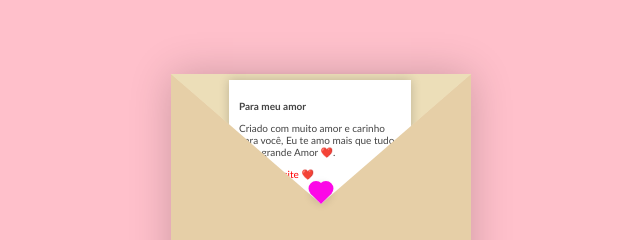
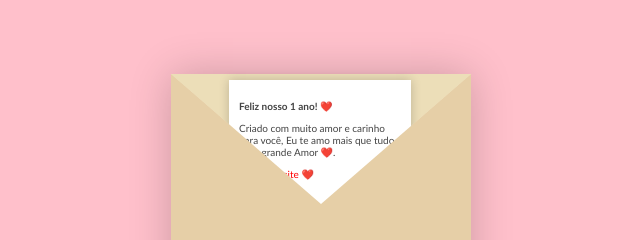
Before and after one commit to Souza012/site-amor, a plain HTML site: page carta1.html in a window 1280 px wide. Shown: the part 211-451 px from the top of the page, 319-959 px from the left. Drawn offline with Linux system fonts and the light colour scheme.

Commit message:
Atualização no site

```diff
--- a/carta1.html
+++ b/carta1.html
@@ -12,7 +12,7 @@
             <div class="envelope">
                 <div class="letter">
                     <div class="text">
-                        <strong>Para meu amor</strong>
+                        <strong>Feliz nosso 1 ano! ❤️</strong>
                         <p>
                             Criado com muito amor e carinho para você, Eu te amo mais que tudo, Meu grande Amor ❤️.
                         </p>
--- a/styles2.css
+++ b/styles2.css
@@ -80,7 +80,7 @@ body{
 }
 .heart{
     position: absolute;
-    top: 50%;
+    top: 60%;
     left: 50%;
     width: 15px;
     height: 15px;
```
